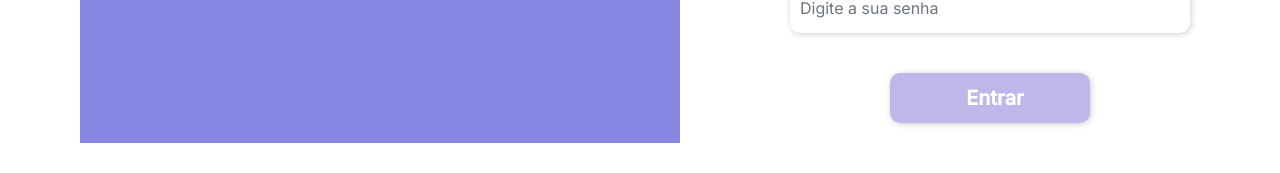
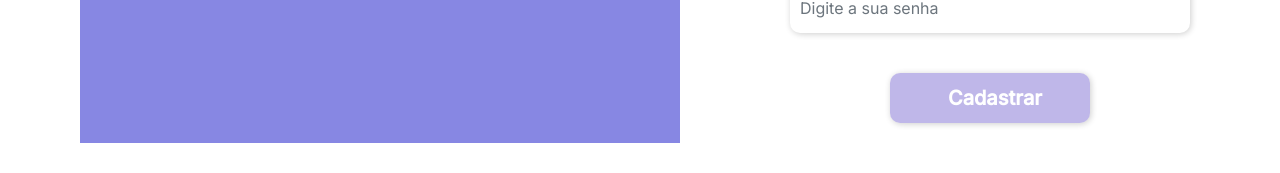
Before and after one commit to stellamaia/Registration, a Vue app: page /about in a window 1280 px wide. Shown: the part 913-1086 px from the top of the page. Built offline with nearby package versions, Linux system fonts and the light colour scheme.

Commit message:
Modificação AboutView.vue

```diff
--- a/src/views/AboutView.vue
+++ b/src/views/AboutView.vue
@@ -145,7 +145,9 @@
           <b-row>
             <b-col  class="coluna" cols="12" sm="12" md="12" lg="12" xl="12">
               <div class="botao">
-                <button class="input-text entrar">Entrar</button>
+                  <router-link to="/">
+                <button class="input-text entrar">Cadastrar</button>
+                  </router-link>
               </div>
             </b-col>
           </b-row>
```
